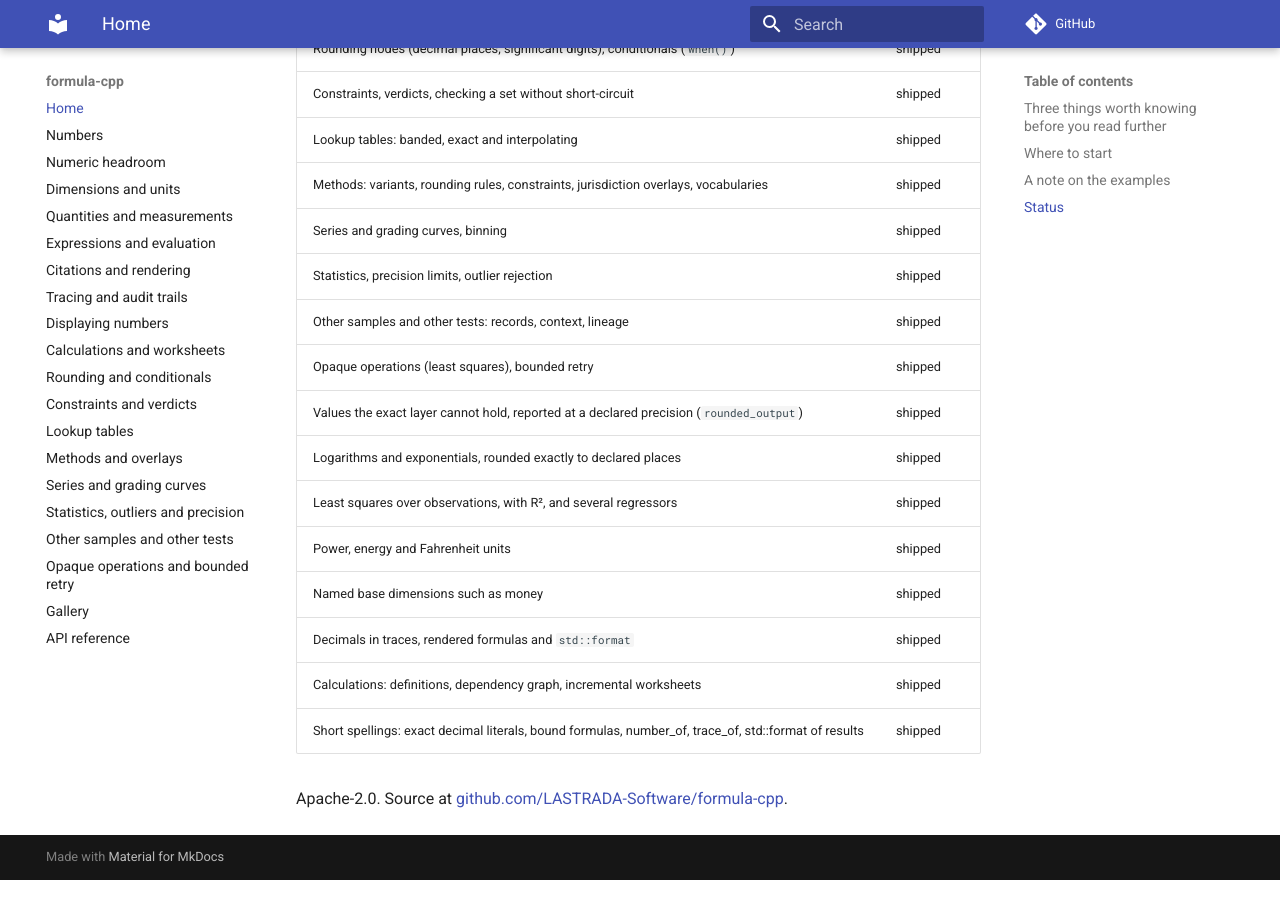
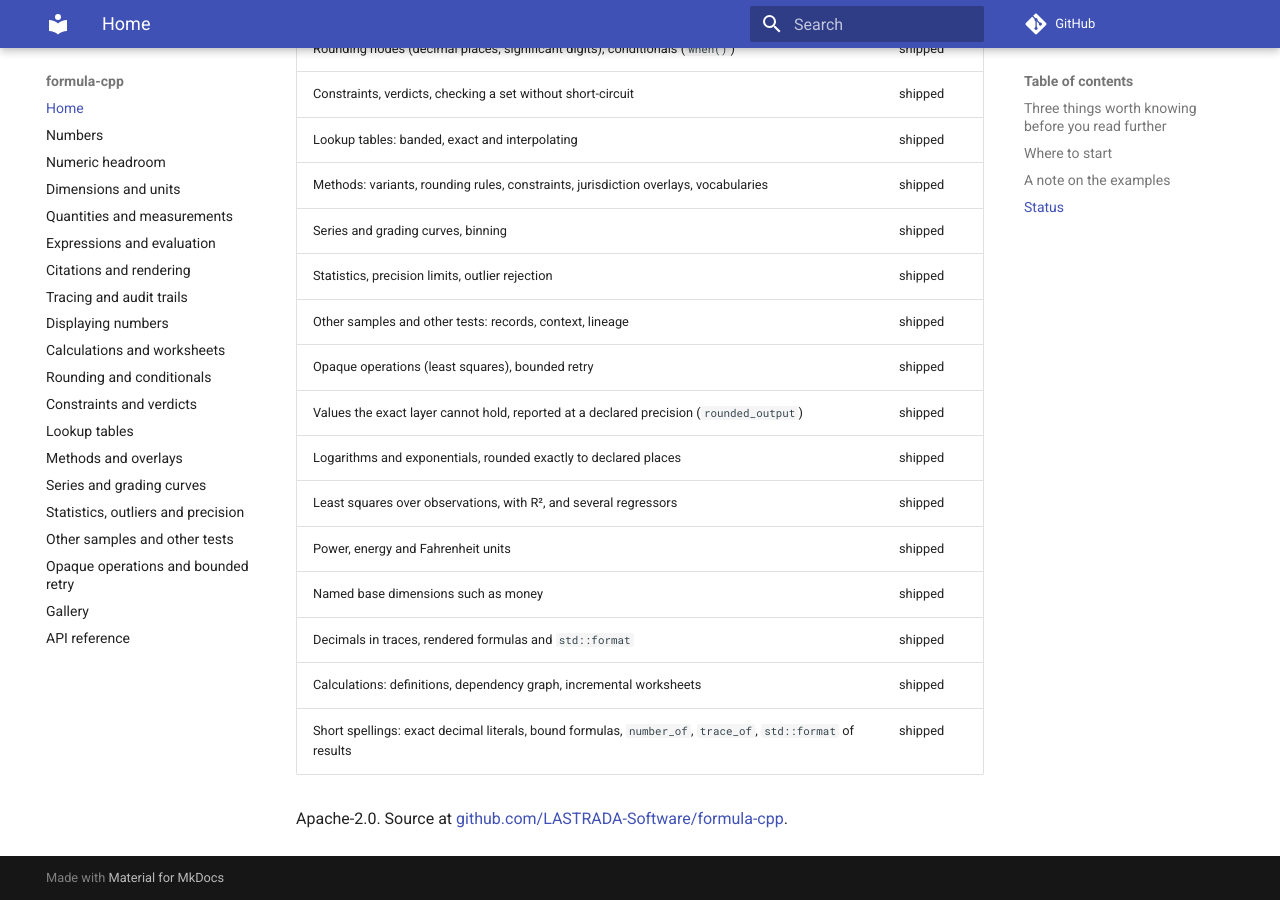
Before and after one commit to LASTRADA-Software/formula-cpp, an MkDocs documentation site: the page built from docs/index.md, in a window 1280 px wide and 900 px high, scrolled down 3688 px. Built offline with MkDocs 1.6.1 and Material for MkDocs 9.7.7, drawn with Linux system fonts in a browser that asks for light colours; comment, search, counter and statistics services are not loaded.

```diff
--- a/docs/index.md
+++ b/docs/index.md
@@ -133,6 +133,6 @@ Usable for what is listed as shipped, and still growing. The public API may chan
 | Named base dimensions such as money | shipped |
 | Decimals in traces, rendered formulas and `std::format` | shipped |
 | Calculations: definitions, dependency graph, incremental worksheets | shipped |
-| Short spellings: exact decimal literals, bound formulas, number_of, trace_of, std::format of results | shipped |
+| Short spellings: exact decimal literals, bound formulas, `number_of`, `trace_of`, `std::format` of results | shipped |
 
 Apache-2.0. Source at [github.com/LASTRADA-Software/formula-cpp](https://github.com/LASTRADA-Software/formula-cpp).
```
Also changed, not shown: CHANGELOG.md (+4 -3 lines), README.md (+1 -1 lines).
